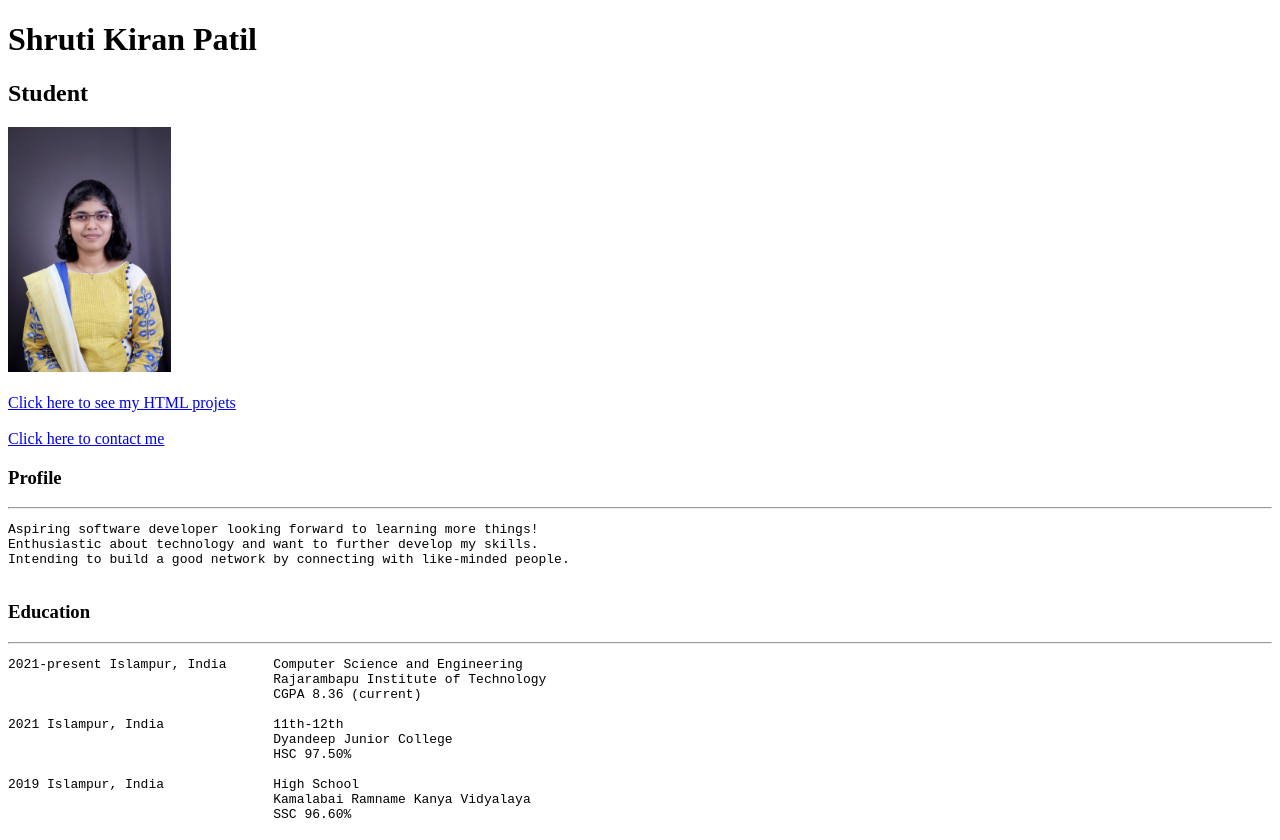
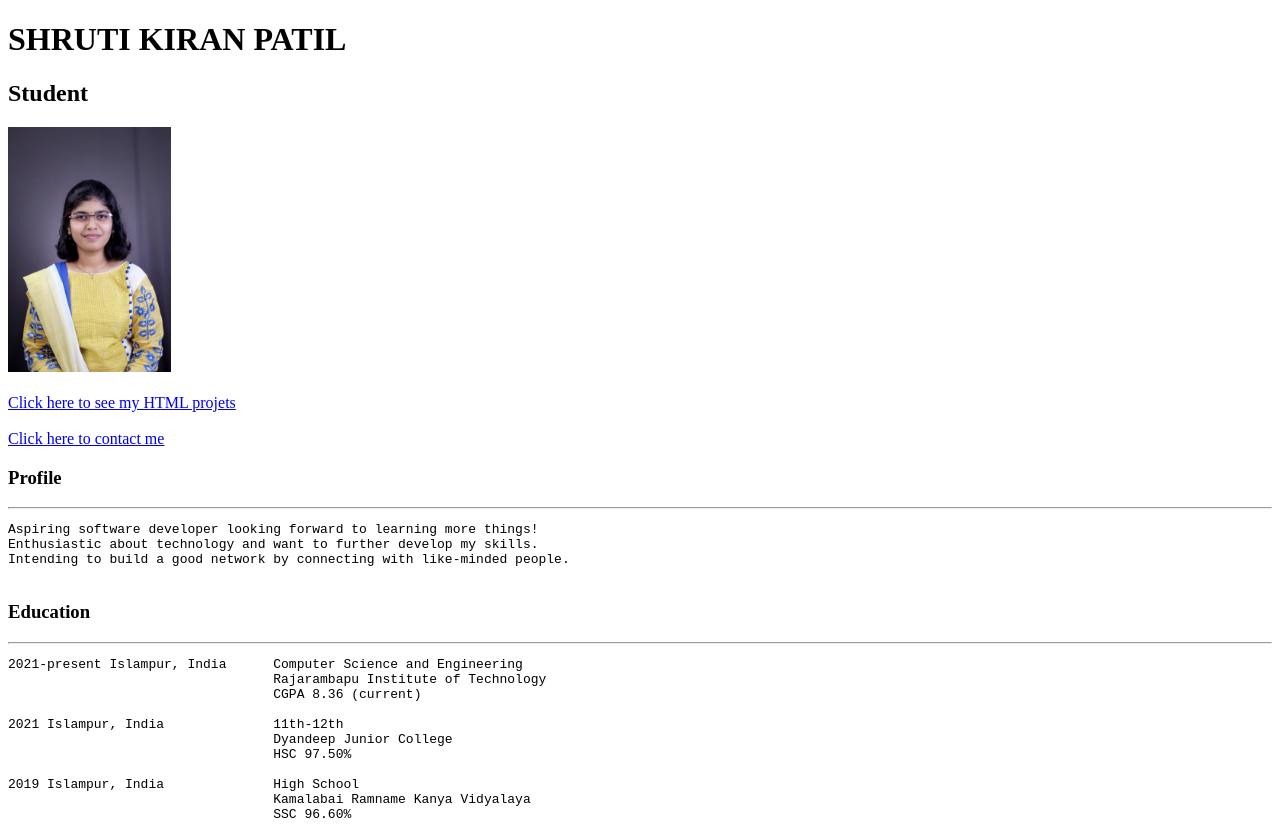
Before and after one commit to ShrutiKiranPatil/html-portfolio, a plain HTML site: page index.html in a window 1280 px wide. Shown: the top 840 px of the page. Drawn offline with Linux system fonts and the light colour scheme.

Commit message:
Update index.html

```diff
--- a/index.html
+++ b/index.html
@@ -2,10 +2,10 @@
 <html lang="en">
 <head>
     <meta charset="UTF-8">
-    <title>My Resume</title>
+    <title>MY RESUME</title>
 </head>
 <body>
-    <h1>Shruti Kiran Patil</h1>
+    <h1>SHRUTI KIRAN PATIL</h1>
     <h2>Student</h2>
     <img src="./images/MyPhoto.jpg" alt="My Photo" height="245">
     <br/><br/>
```
